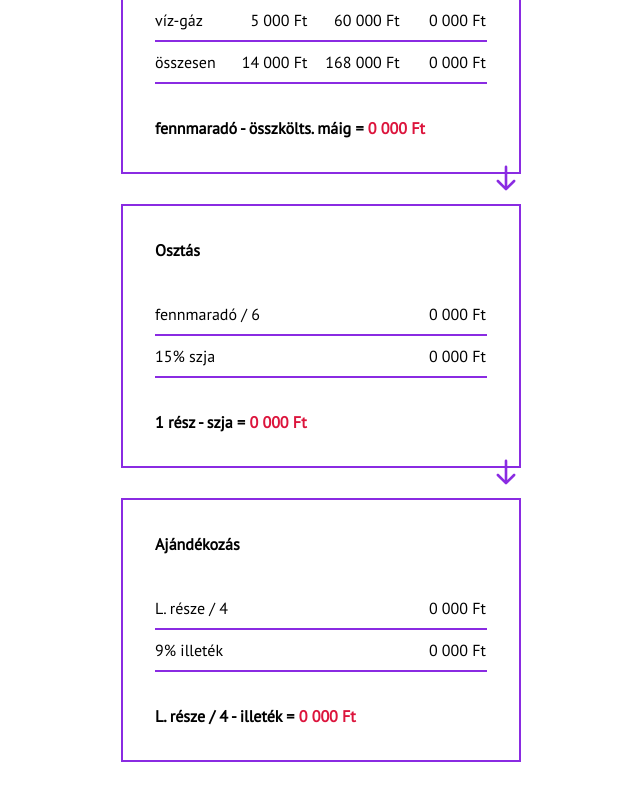
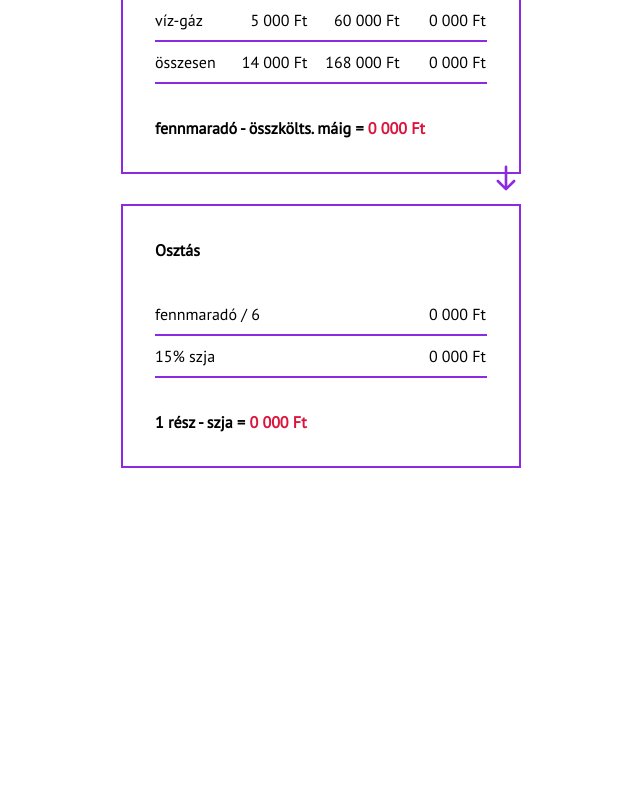
Before and after one commit to leventemo/calc, an Angular app: page / in a window 1280 px wide. Shown: the part 722-1522 px from the top of the page, without its empty margins (319-959 px from the left). After the commit the page ends 1270 px from the top, so only its background shows below. Built offline with nearby package versions, Linux system fonts and the light colour scheme; a web font is replaced by a local one.

Commit message:
take down gifting section

```diff
--- a/src/app/app.component.html
+++ b/src/app/app.component.html
@@ -91,23 +91,4 @@
     </h3>
   </div>
 
-  <div class="arrow">
-    <img src="assets/arrow.svg" alt="down-arrow icon">
-  </div>
-
-  <div class="card">
-    <h2>Ajándékozás</h2>
-    <table>
-      <tr>
-        <td class="left-align">L. része / 4</td>
-        <td>{{ gift | currency:'HUF':'symbol':'4.0-0':'hu' }} </td>
-      </tr>
-      <tr>
-        <td class="left-align">9% illeték</td>
-        <td> {{ taxOnGift | currency:'HUF':'symbol':'4.0-0':'hu' }}</td>
-      </tr>
-    </table>
-    <h3>L. része / 4 - illeték = <span class="highlight"> {{ giftAfterTax | currency:'HUF':'symbol':'4.0-0':'hu' }}
-      </span></h3>
-  </div>
 </div>
```
